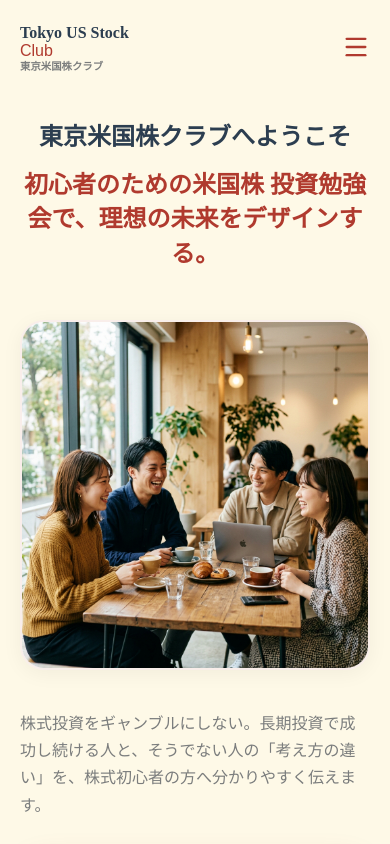
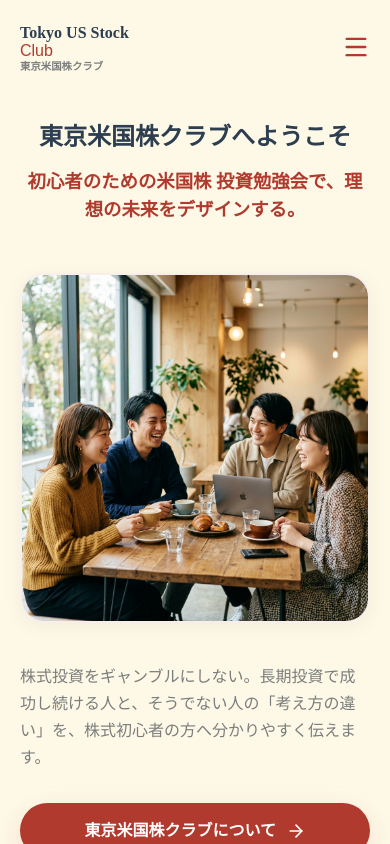
Before and after one commit to yutarotobioka0121-ship-it/tokyo-us-stock-site, a Next.js app: page / in a window 390 px wide. Built offline with nearby package versions, Linux system fonts and the light colour scheme; no server answers; a web font is replaced by a local one.

Commit message:
style: スマホ表示においてヒーロータイトルの赤字部分（segment-accent）のフォントサイズを縮小調整し、2行に完璧に収まるよう（る。の改行落ちを）修正

```diff
--- a/src/app/globals.css
+++ b/src/app/globals.css
@@ -308,6 +308,11 @@ button {
     display: block;
     white-space: normal;
     margin-bottom: 0.8rem;
+  }
+  .hero-title .segment-accent {
+    font-size: clamp(1.15rem, 4.5vw, 1.4rem);
+    line-height: 1.55;
+    display: block;
   }
 }
 
```
